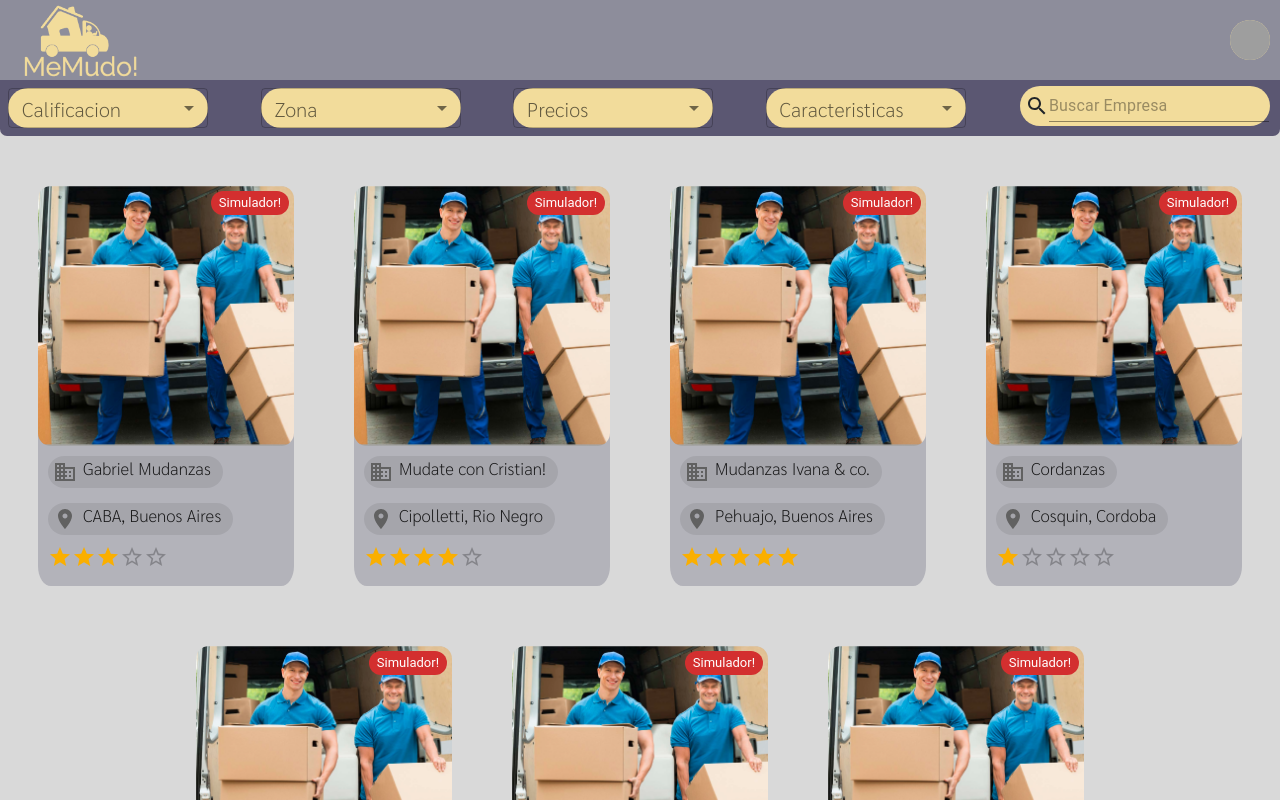
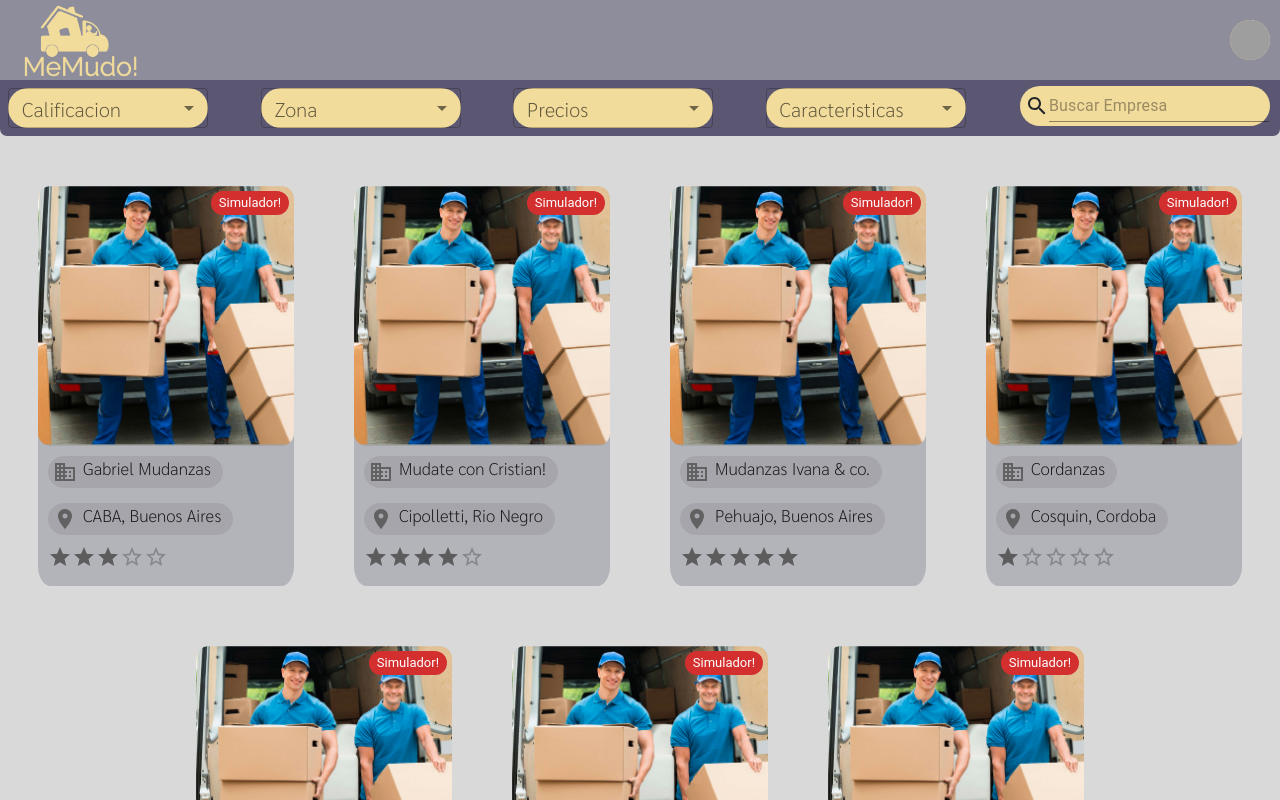
Before and after one commit to IgnacioSorgentini/Web-Mudanzas-FrontEnd, a React (Create React App) app: page /HomeCliente in a window 1280 px wide. Shown: the top 800 px of the page. Built offline with nearby package versions, Linux system fonts and the light colour scheme; grey boxes are pictures that could not be loaded; a web font is replaced by a local one.

Commit message:
Cambiando color de las estrellitas

```diff
--- a/src/components/Empresa/Empresa.jsx
+++ b/src/components/Empresa/Empresa.jsx
@@ -19,7 +19,7 @@ function Empresa({nombre, puntuacion, ubicacion, precioXKm}){
                 <Chip icon={<LocationOnIcon/>} label={<h6>{ubicacion}</h6>}/>
             </div>
             <div className="contenedor-puntuacion">
-                <Rating name="read-only" value={puntuacion}  readOnly/>
+                <Rating name="read-only" value={puntuacion} style={{color:"#5C5C5C"}}  readOnly/>
             </div>
         </div>
     )
--- a/src/pages/HomeOferente/HomeOferente.jsx
+++ b/src/pages/HomeOferente/HomeOferente.jsx
@@ -188,7 +188,7 @@ export default function Empresa(){
                         </div>
 
                         <div style={{display:"flex",flexDirection:"row",alignItems:"center"}}>
-                            <Rating name="read-only" value={3} readOnly />
+                            <Rating name="read-only" value={3} style={{color:"#5C5C5C"}} readOnly />
                         </div>
                     </div>
                 </div>
--- a/src/pages/InfoEmpresa/InfoEmpresa.jsx
+++ b/src/pages/InfoEmpresa/InfoEmpresa.jsx
@@ -282,7 +282,7 @@ export default function Empresa(){
                         </div>
 
                         <div style={{display:"flex",flexDirection:"row",justifyContent:"space-between", alignItems:"center"}}>
-                            <Rating value={location.state.puntuacion} readOnly/>
+                            <Rating value={location.state.puntuacion} style={{color:"#5C5C5C"}} readOnly/>
                             <Button style={{color:"black"}} onClick={handleClickOpenCompartir}><ShareIcon style={{fontSize:20}}/></Button>
                             <Dialog
                                 open={openCompartir}
```
